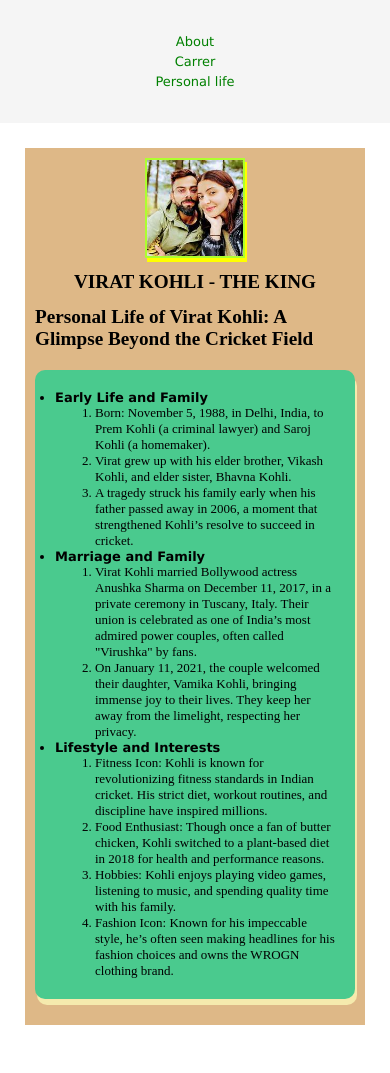
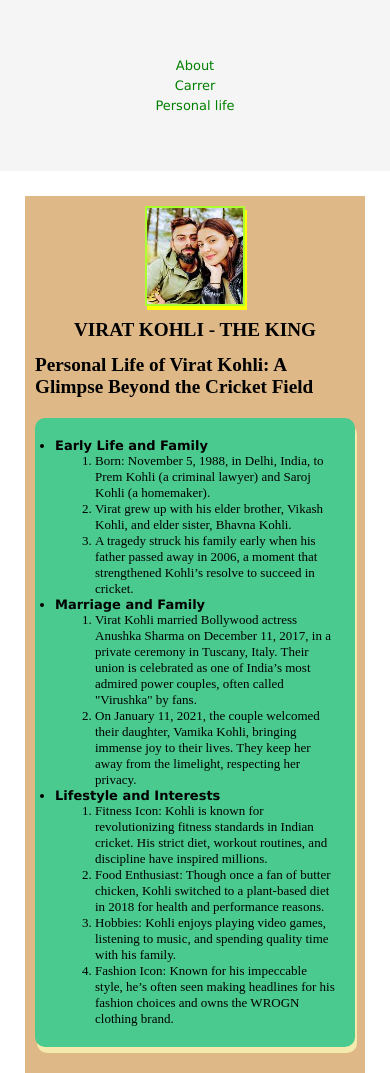
Before and after one commit to Bhavit720/tribute-page, a plain HTML site: page 3.html in a window 390 px wide. Before the commit the page ends 1050 px from the top, so only its background shows below. Drawn offline with Linux system fonts and the light colour scheme.

Commit message:
Update 3.html

```diff
--- a/3.html
+++ b/3.html
@@ -76,6 +76,8 @@
             .header ul {
                 flex-direction: column;
                 gap: 10px;
+                padding:10px;
+                font-size:2.5rem;
 
             }
             ul > li {
```
